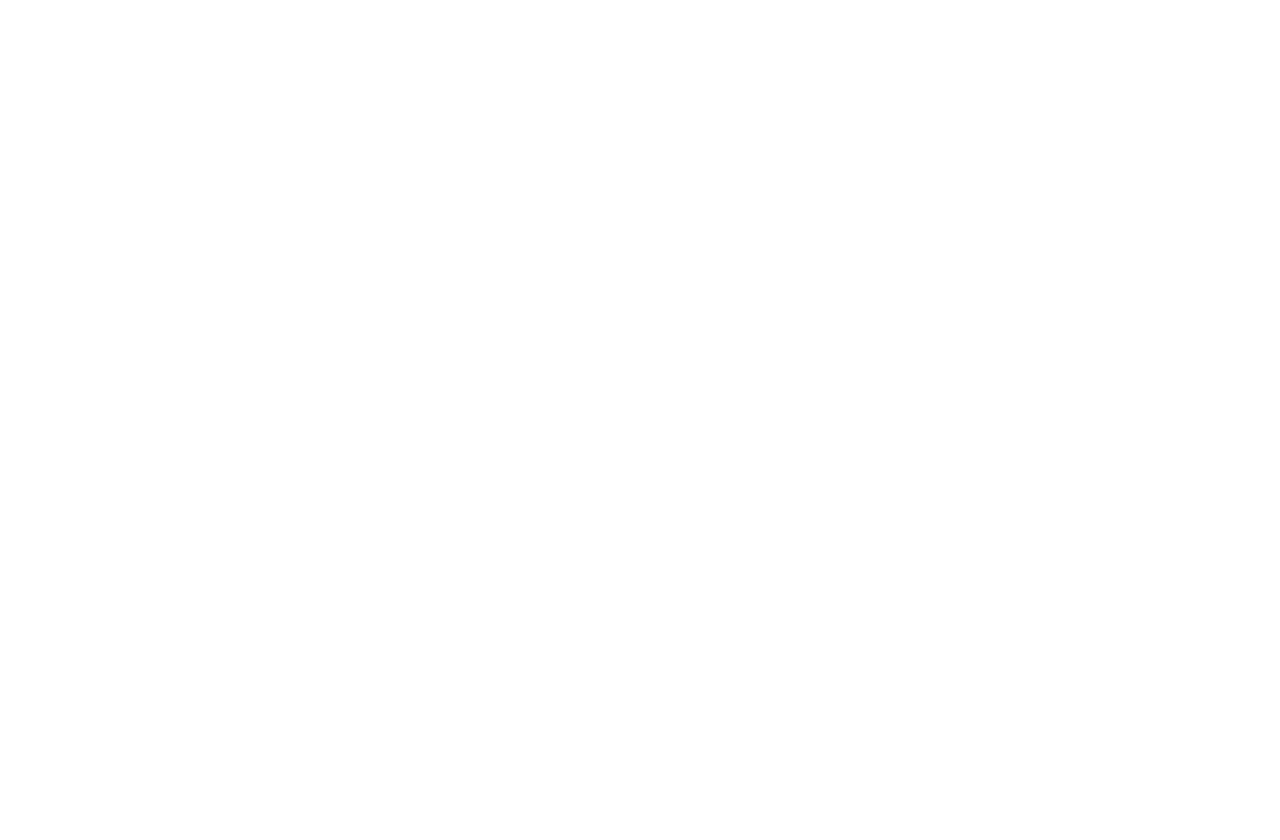
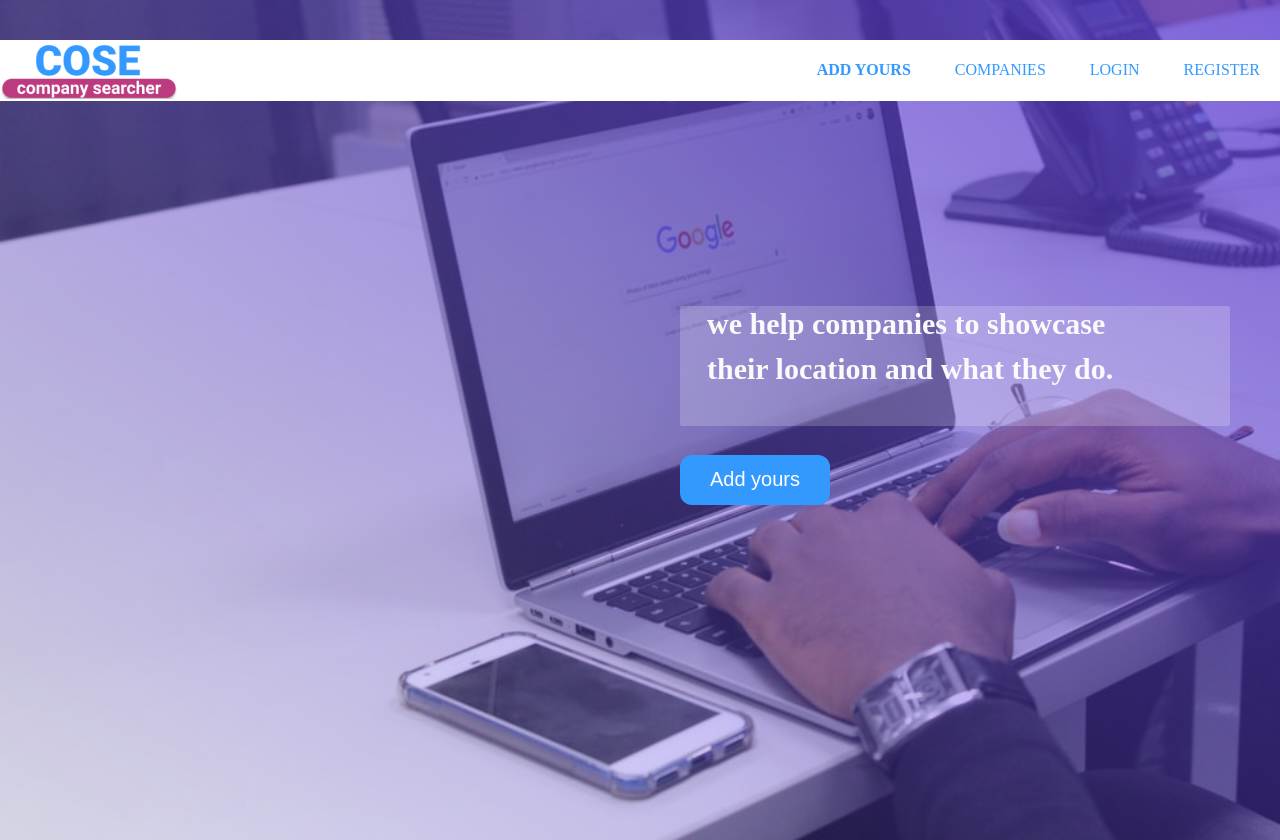
Before and after one commit to tytyne/co_search, a plain HTML site: page landing.html in a window 1280 px wide. Before the commit the page ends 800 px from the top, so only its background shows below. Drawn offline with Linux system fonts and the light colour scheme.

Commit message:
styling landing page

```diff
--- /dev/null
+++ b/css/landing.css
@@ -0,0 +1,111 @@
+
+
+body{
+
+  height: 100vh;
+  background: linear-gradient(
+      212.84deg,
+      #5d38db -42.66%,
+      rgba(108, 99, 255, 0.1) 99.18%
+    ),
+    url("../images/background.jpg");
+  background-size: cover;
+  background-repeat: no-repeat;
+  margin:0;
+
+
+}
+
+
+.logo{
+  height:auto;
+  height:40px;
+  width:100px;
+  height: 60px;
+  float:left;
+}
+
+
+/*navigation menus*/
+nav {
+  padding-top:0px;
+  width:100%;
+  background-color: white;
+ margin-top:40px;
+
+}
+
+nav>ul {
+  text-align: right;
+}
+
+nav>ul>li {
+  display: inline-block;
+}
+
+nav ul li a {
+  box-sizing:border-box;
+  margin-left: 20px;
+  margin-right:20px;
+  text-transform: uppercase;
+  text-decoration: none;
+  display: block;
+  color:#3399FF;
+  font-family:poppins;
+  font-size:normal;
+  Font-weight:1000;
+  position:relative;
+  font-weight: 200;
+
+}
+
+/* Centering text over background image */
+
+#intro {
+  position: absolute;
+  width: 550px;
+  height: 120px;
+  margin-top: 5px;
+  font-weight: 700;
+  background-color: #ffffff;
+  opacity: 0.2;
+  margin-left: auto;
+  border-radius: 2px;
+}
+
+#intro1 {
+
+  width: 500px;
+  height: 54px;
+  margin-top: 200px;
+  font-weight: 700;
+  font-size: 30px;
+  line-height: 150%;
+  margin-left: 27px;
+  color: #f8f8f8;
+}
+
+.introduction {
+  margin-left: auto;
+  margin-top: 0px;
+  height: 10px;
+  width: 600px;
+}
+
+input[type="button"] {
+    background-color:#3399FF;
+    color: white;
+    padding: 12px 20px;
+    border: none;
+    border-radius: 12px;
+    width:150px;
+    height: 50px;
+    margin-top: 100px;
+    cursor: pointer;
+    margin-bottom: 10px;
+    font-size: 20px;
+    text-align: center;
+    margin-left: auto;
+    font-weight: 300px;
+
+}
--- a/landing.html
+++ b/landing.html
@@ -0,0 +1,45 @@
+<!DOCTYPE html>
+<html>
+<head>
+    <meta name="viewport" content="width=device-width,initial-scale=1,maximum-scale=1,user-scalable=no">
+    <meta http-equiv="X-UA-Compatible" content="IE=edge,chrome=1">
+    <link rel="stylesheet" href="css/landing.css">
+    <title>Company Searcher</title>
+</head>
+<body>
+
+
+<!-- website menus -->
+    <nav>
+        <div class="logo">
+            <img src="./images/logo1.png" alt="logo">
+        </div>
+    <ul>
+        <li>
+        <a href=""><h4>Add Yours</h4></a>
+        </li>
+        <li>
+        <a href="">Companies</a>
+        </li>
+        <li>
+        <a href="">Login</a>
+        </li>
+        <li> <a href="">Register</a>
+        </li>
+    </ul>
+    </nav>
+
+    <!--background image-->
+    <div class="introduction">
+
+        <div id="intro"></div>
+        <div id="intro1">
+            <p>we help companies to showcase<br>their location and what they do.</p>
+        </div>
+        <input type="button" value="Add yours">
+    </div>
+
+
+</body>
+
+</html>
```
Also changed, not shown: css/style.css (+2 -5 lines), images/background.jpg (added), images/logo.png (added), images/logo1.png (added), images/phone (1).jpg (added), images/phone (2).jpg (added), images/phone (3).jpg (added).
